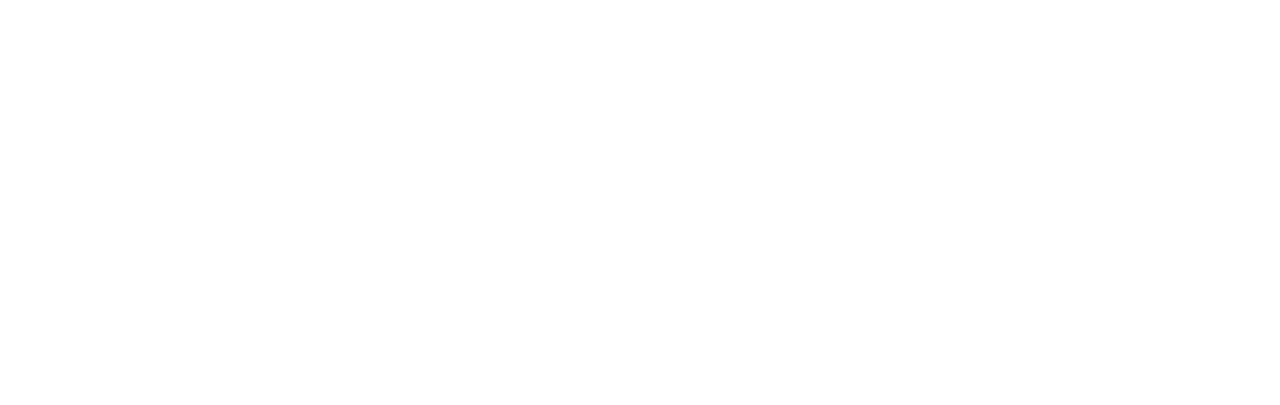
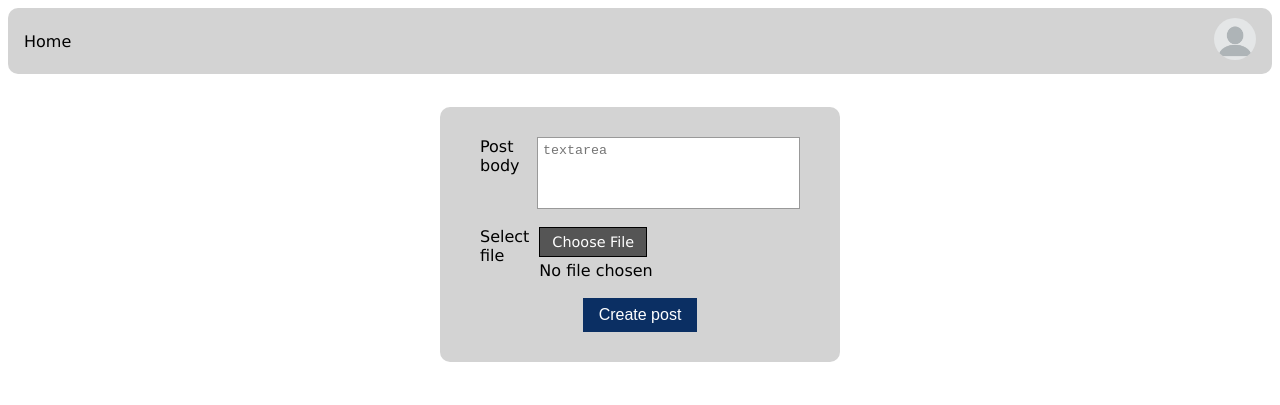
Before and after one commit to 54ndrq/WAD, a plain HTML site: page addPost.html in a window 1280 px wide. Drawn offline with Linux system fonts and the light colour scheme.

Commit message:
Added the Add Post page and it's CSS styling.

```diff
--- a/addPost.html
+++ b/addPost.html
@@ -0,0 +1,66 @@
+<!DOCTYPE html>
+<html lang="en">
+<head>
+    <meta charset="UTF-8" />
+    <meta name="viewport" content="width=device-width, initial-scale=1.0" />
+    <link rel="icon" href="res/images/favicon.ico" />
+    <link rel="stylesheet" href="res/css/style.css" />
+    <title>Add Post</title>
+</head>
+
+<body>
+<header>
+    <ul>
+        <li><a href="index.html">Home</a></li>
+        <li>
+            <a href="login.html">
+                <img
+                        src="res/images/login.png"
+                        alt="login"
+                        style="width: 42px; height: 42px"
+                />
+            </a>
+        </li>
+    </ul>
+</header>
+
+<div class="addPost-container">
+    <form id="addPostForm">
+        <div class="addpost-form-content">
+            <label for="postBody">Post body</label>
+            <textarea
+                    id="postBody"
+                    name="postBody"
+                    placeholder="textarea"
+                    required
+            ></textarea>
+        </div>
+
+        <div class="addpost-form-content">
+            <label for="postImage">Select file</label>
+            <div class="file-upload">
+                <input
+                        type="file"
+                        id="postImage"
+                        name="postImage"
+                        accept="image/*"
+                />
+                <label for="postImage" class="file-label">Choose File</label>
+                <span id="fileName">No file chosen</span>
+            </div>
+        </div>
+
+        <div class="addpost-form-content">
+            <button type="submit" class="create-post-button">Create post</button>
+        </div>
+    </form>
+</div>
+
+<script>
+    document.getElementById("addPostForm").addEventListener("submit", function (e) {
+        e.preventDefault();
+        window.location.href = "index.html";
+    });
+</script>
+</body>
+</html>
--- a/res/css/style.css
+++ b/res/css/style.css
@@ -11,13 +11,6 @@ ul {
   display: flex;
   align-items: center;
   border-radius: 10px;
-  display: flex;
-  align-items: center;
-  border-radius: 10px;
-}
-
-ul li {
-  float: left;
 }
 
 ul li:last-child {
@@ -28,8 +21,6 @@ ul li a {
   display: block;
   color: black;
   text-align: center;
-  padding: 10px 16px;
-  border-radius: 10px;
   padding: 10px 16px;
   border-radius: 10px;
   text-decoration: none;
@@ -154,3 +145,78 @@ footer {
     color: black;
     text-shadow: 1px 1px 2px #aaa;
 }
+.addPost-container {
+    display: flex;
+    justify-content: center;
+    align-items: center;
+    min-height: 40vh;
+}
+
+#addPostForm {
+    background-color: #d3d3d3;
+    border-radius: 10px;
+    padding: 30px 40px;
+    width: 320px;
+    display: flex;
+    flex-direction: column;
+    gap: 18px;
+}
+
+.addpost-form-content {
+    display: flex;
+    align-items: flex-start;
+    gap: 10px;
+}
+
+.addpost-form-content > label {
+    font-size: 1rem;
+    width: 60px;
+    white-space: normal;
+    line-height: 1.2;
+}
+
+.addpost-form-content textarea {
+    resize: none;
+    width: 100%;
+    height: 60px;
+    padding: 5px;
+    border: 1px solid #999;
+}
+
+#addPostForm input[type="file"] {
+    display: none;
+}
+
+.file-upload {
+    display: flex;
+    flex-direction: column;
+    align-items: flex-start;
+    gap: 4px;
+    width: 100%;
+}
+
+.file-label {
+    display: inline-block;
+    background: #555;
+    border: 1px solid black;
+    color: white;
+    padding: 6px 12px;
+    font-size: 0.9rem;
+    cursor: pointer;
+    text-align: center;
+    white-space: nowrap;
+}
+
+.create-post-button {
+    background-color: #0b2f63;
+    color: white;
+    font-size: 1rem;
+    cursor: pointer;
+    padding: 8px 16px;
+    border: none;
+    margin: 0 auto;
+}
+
+.create-post-button:hover {
+    background-color: #1a417f;
+}
```
